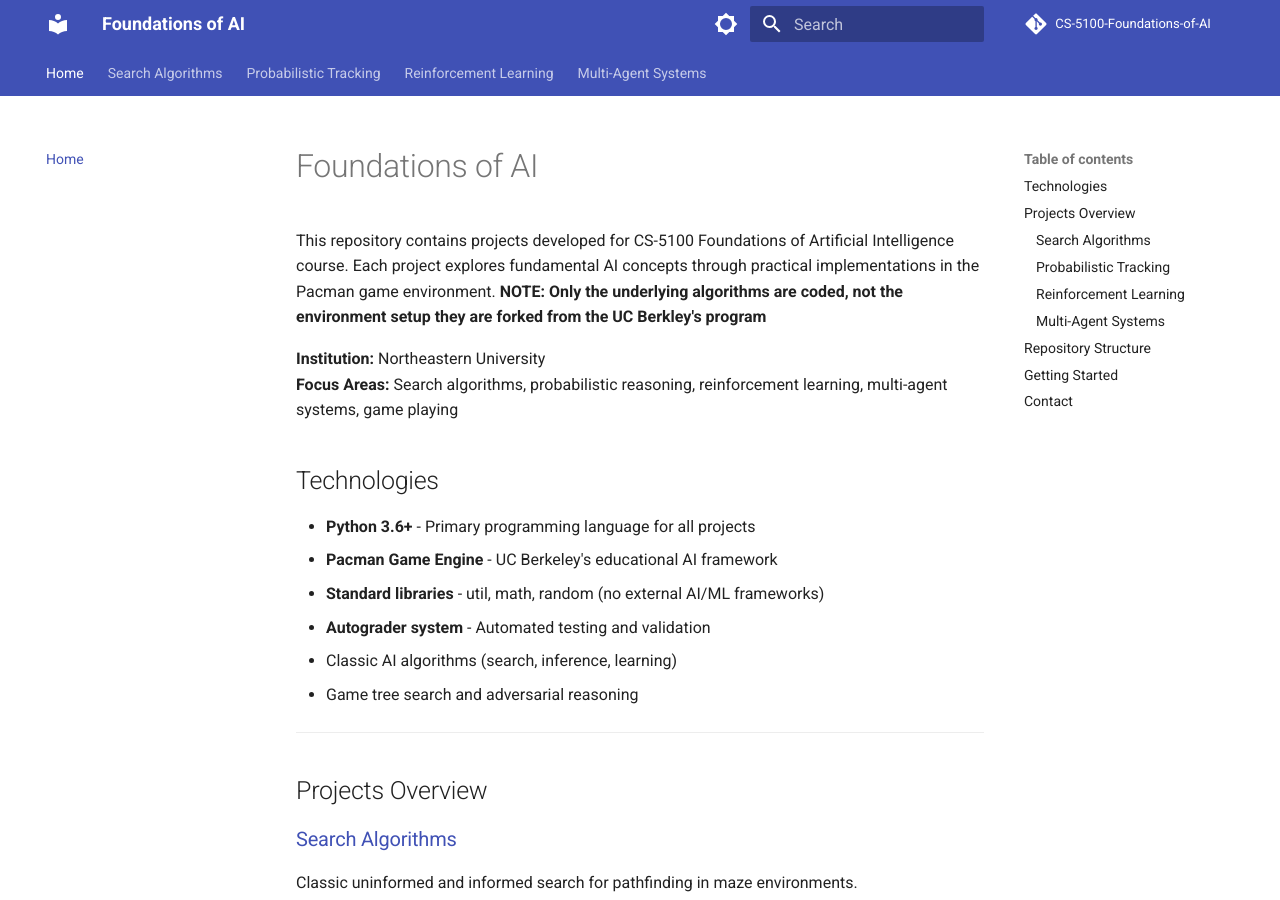
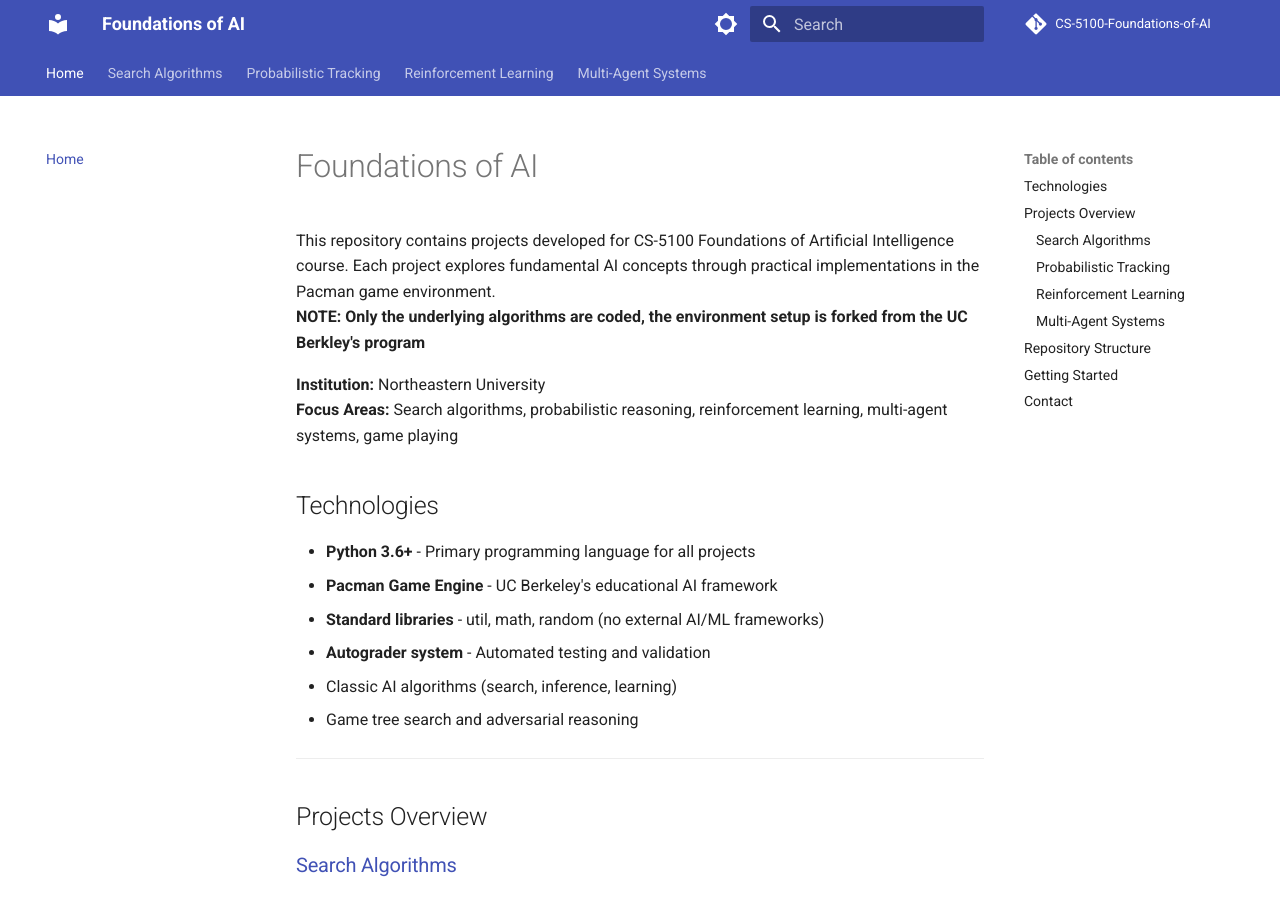
Before and after one commit to PraphulSamavedam/CS-5100-Foundations-of-AI, an MkDocs documentation site: the page built from docs/index.md, in a window 1280 px wide and 900 px high. Built offline with MkDocs 1.6.1 and Material for MkDocs 9.7.7, drawn with Linux system fonts in a browser that asks for light colours; comment, search, counter and statistics services are not loaded.

Commit message:
fix(site): site url is fixed and NOTE on index is fixed.

```diff
--- a/docs/index.md
+++ b/docs/index.md
@@ -1,7 +1,7 @@
 # Foundations of AI
 
 This repository contains projects developed for CS-5100 Foundations of Artificial Intelligence course. Each project explores fundamental AI concepts through practical implementations in the Pacman game environment.
-**NOTE: Only the underlying algorithms are coded, not the environment setup they are forked from the UC Berkley's program**
+**NOTE: Only the underlying algorithms are coded, the environment setup is forked from the UC Berkley's program**
 
 **Institution:** Northeastern University
 **Focus Areas:** Search algorithms, probabilistic reasoning, reinforcement learning, multi-agent systems, game playing
--- a/mkdocs.yml
+++ b/mkdocs.yml
@@ -1,7 +1,7 @@
 site_name: Foundations of AI
 site_description: Projects developed for Foundations of Artificial Intelligence (CS-5100)
 site_author: Praphul Samavedam
-site_url: https://PraphulSamavedam.github.io/Foundations-of-AI/
+site_url: https://PraphulSamavedam.github.io/CS-5100-Foundations-of-AI/
 
 # Repository
 repo_name: CS-5100-Foundations-of-AI
```
